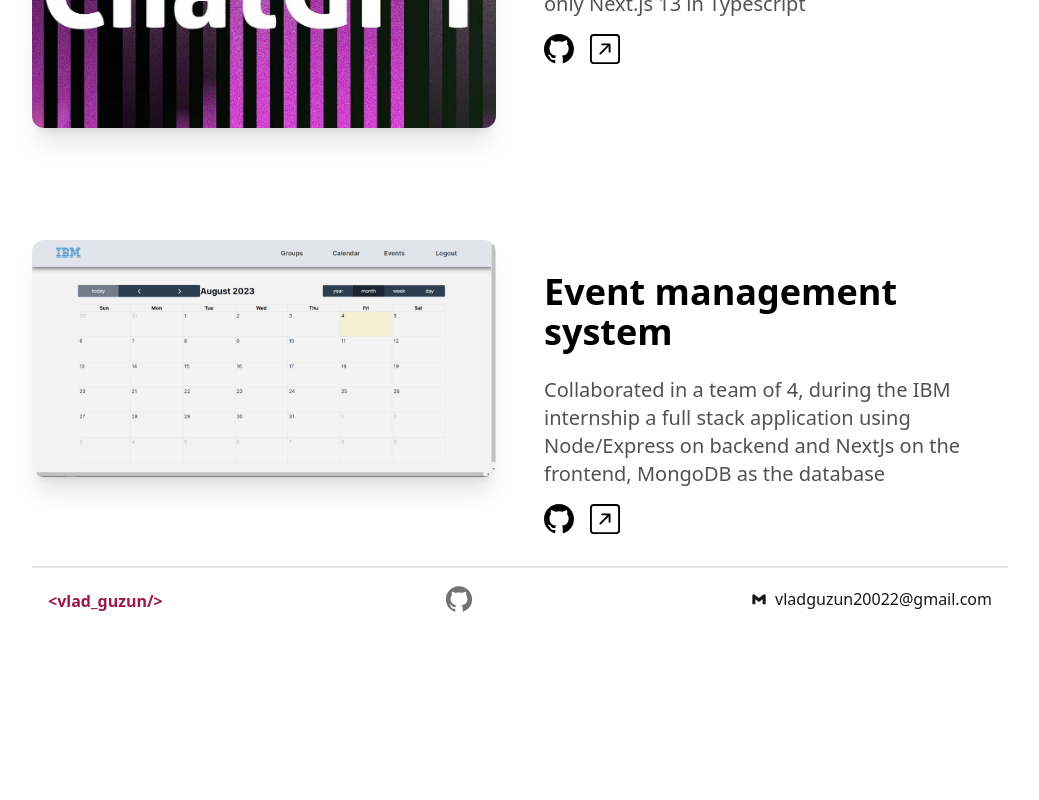
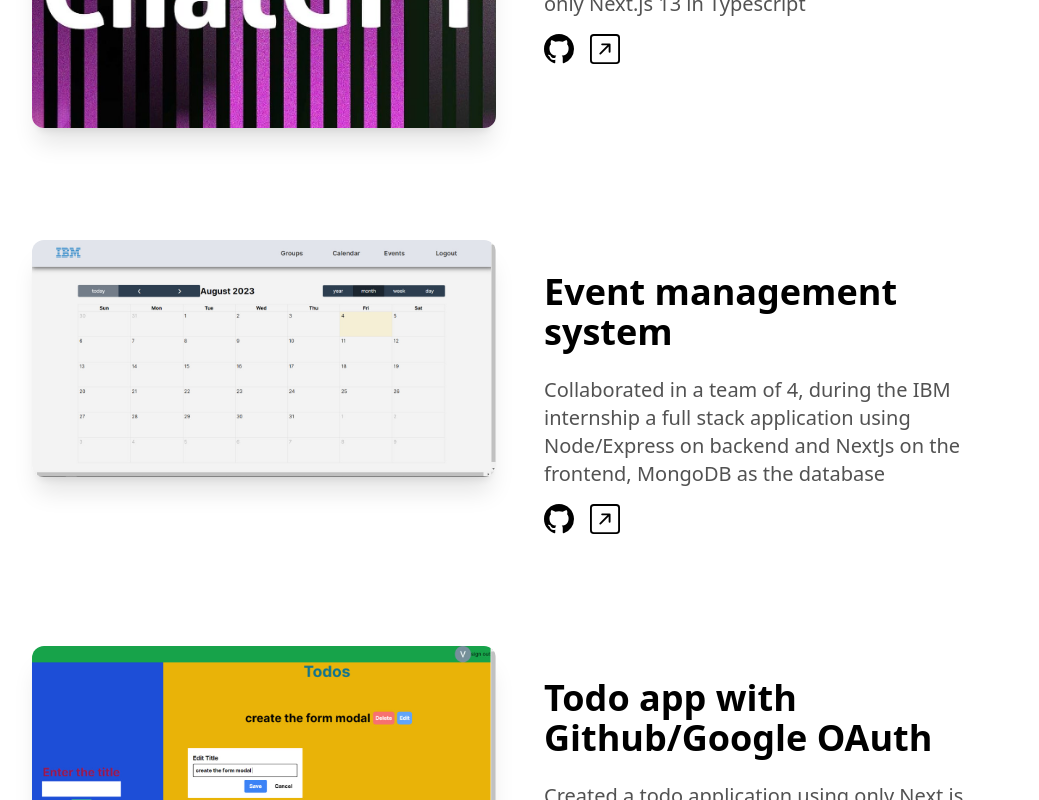
Before and after one commit to vlad-guzun/Portfolio, a Next.js app: page / in a window 1280 px wide. Shown: the part 2000-2800 px from the top of the page, without its empty margins (120-1159 px from the left). Before the commit the page ends 2634 px from the top, so only its background shows below. Built offline with nearby package versions, Linux system fonts and the light colour scheme.

Commit message:
added todo proj

```diff
--- a/components/ProjectsSection.tsx
+++ b/components/ProjectsSection.tsx
@@ -21,6 +21,13 @@ const projects = [
     github: "https://github.com/CoroianMarius/IBM-summer-practice-backend",
     link: "https://github.com/CoroianMarius/IBM-summer-practice",
   },
+  {
+    name: 'Todo app with Github/Google OAuth',
+    description: 'Created a todo application using only Next.js 13.4, for the backend I used the built in api router',
+    image: '/todo.jpg',
+    github: 'https://github.com/vlad-guzun/todo',
+    link: 'https://todos-ebon-iota.vercel.app/',
+  }
 ]
 
 const ProjectsSection = () => {
```
Also changed, not shown: public/todo.jpg (added).
